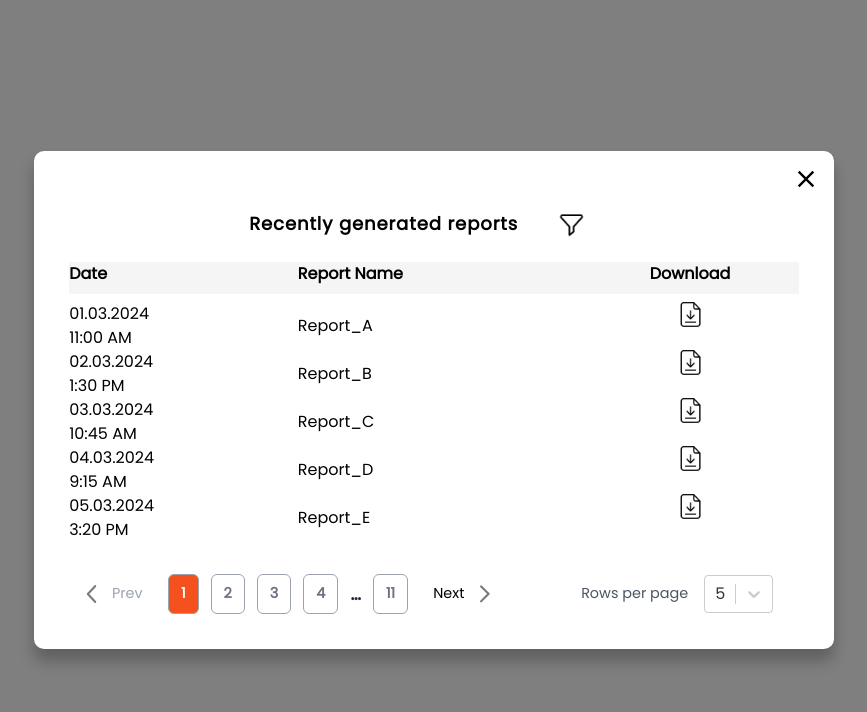
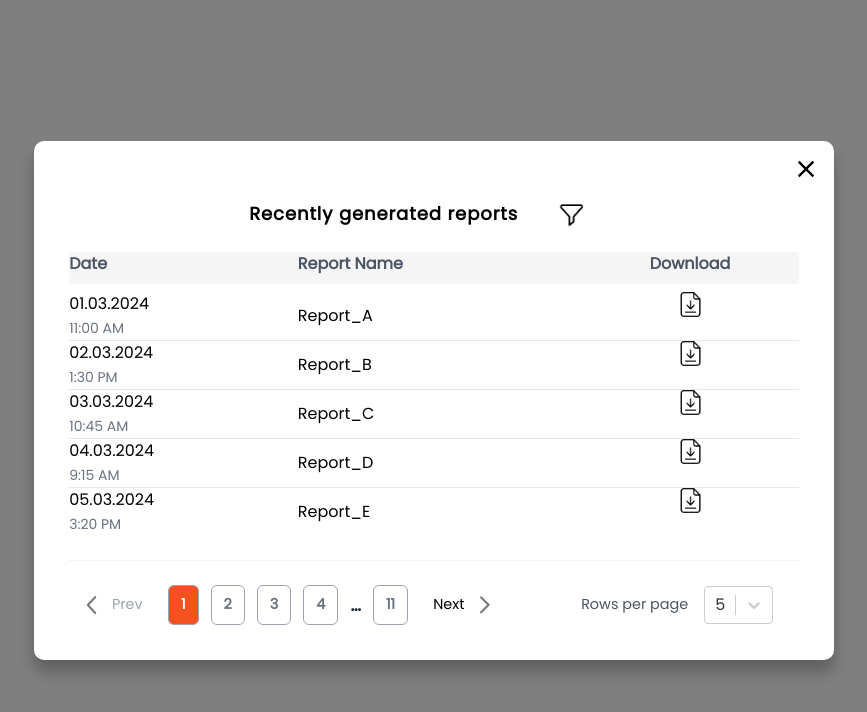
Before and after one commit to srijit-ops/monter, a Next.js app: page / in a window 1280 px wide. Both pictures are taken after a click on the button "See reports". Shown: the top 712 px of the page, without its empty margins (206-1073 px from the left). Built offline with nearby package versions, Linux system fonts and the light colour scheme.

Commit message:
style changed

```diff
--- a/src/components/AllReports.js
+++ b/src/components/AllReports.js
@@ -72,7 +72,7 @@ function AllReports({data}) {
             </button>
         </div>
         <TableComponent finalData={finalData}/>
-        <div className='flex justify-between items-center mt-8 flex-wrap'>
+        <div className='flex justify-between items-center mt-6 flex-wrap pt-6 border-t border-gray-100'>
       <div className='md:w-3/5 w-full'>
       <Pagination
         currentPage={currentPage}
--- a/src/components/TableComponent.js
+++ b/src/components/TableComponent.js
@@ -29,7 +29,7 @@ function TableComponent({finalData}) {
     <div>
         <table className='w-full border-collapse'>
         <thead className='bg-[#f5f5f5]'>
-          <tr className=' pl-4 py-2'>
+          <tr className=' pl-4 py-2 text-gray-600'>
             <th>Date</th>
             <th>Report Name</th>
             <th className='text-center'>Download</th>
@@ -39,11 +39,13 @@ function TableComponent({finalData}) {
           {finalData.map((item,index) => {
             const {date, time}= formatDate(item.createdAt)
             return (
-              <tr key={index}>
+              <tr key={index} className='pt-3 border-t border-gray-200'>
                 <td>
                     {date}
                     <br/>
+                    <span className='text-gray-500 text-sm'>
                     {time}
+                    </span>
                     </td>
                 <td>{item.reportName}</td>
                 <td className='cursor-pointer flex justify-center'>
```
